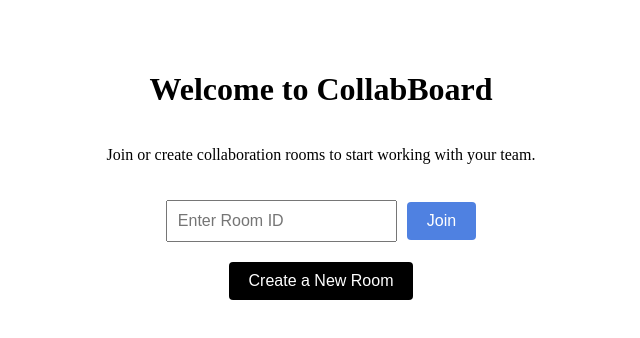
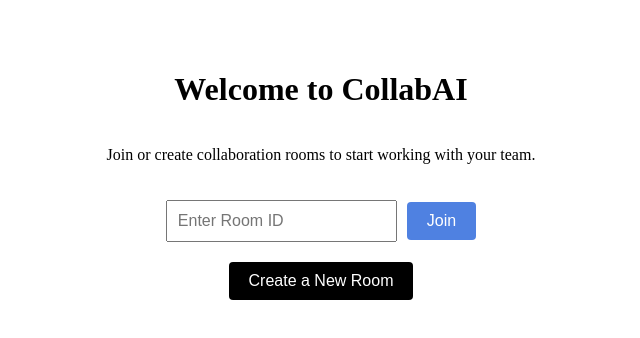
Before and after one commit to vivekgeng/collabboard22, a React (Create React App) app in the folder client2/: page / in a window 1280 px wide. Shown: the top 338 px of the page, without its empty margins (319-959 px from the left). Built offline with nearby package versions, Linux system fonts and the light colour scheme.

Commit message:
nameinhg

```diff
--- a/client2/src/Home.js
+++ b/client2/src/Home.js
@@ -18,7 +18,7 @@ function Home() {
 
   return (
     <div style={styles.container}>
-      <h1>Welcome to CollabBoard</h1>
+      <h1>Welcome to CollabAI</h1>
       <p>Join or create collaboration rooms to start working with your team.</p>
       <div style={styles.joinContainer}>
         <input
--- a/client2/src/Room.js
+++ b/client2/src/Room.js
@@ -93,7 +93,7 @@ function Room() {
   return (
     <div style={styles.container}>
       <header style={styles.header}>
-        <h1 style={styles.title}>CollabBoard - Room: {roomId}</h1>
+        <h1 style={styles.title}>CollabAI - Room: {roomId}</h1>
         <div style={styles.buttonGroup}>
           <button
             onClick={toggleHandGestureMode}
```
